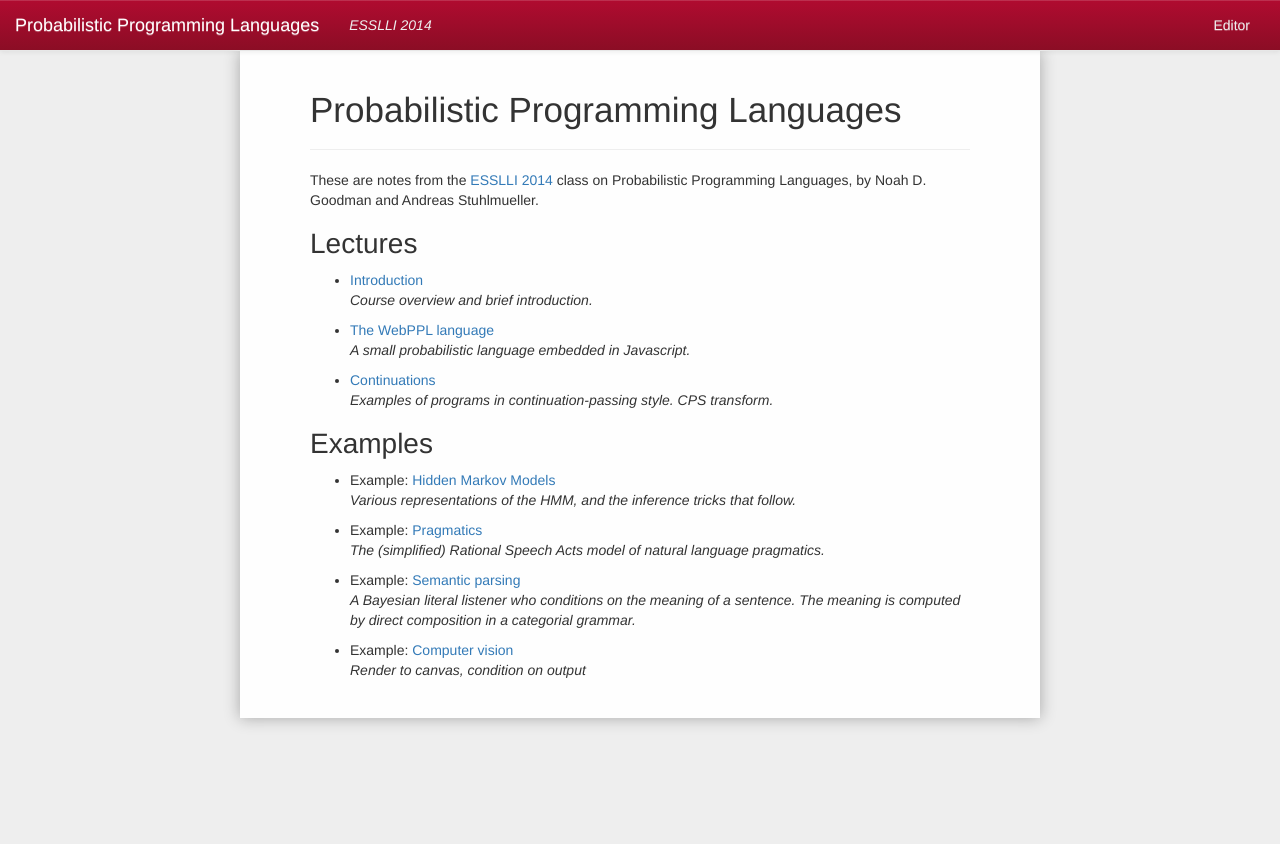
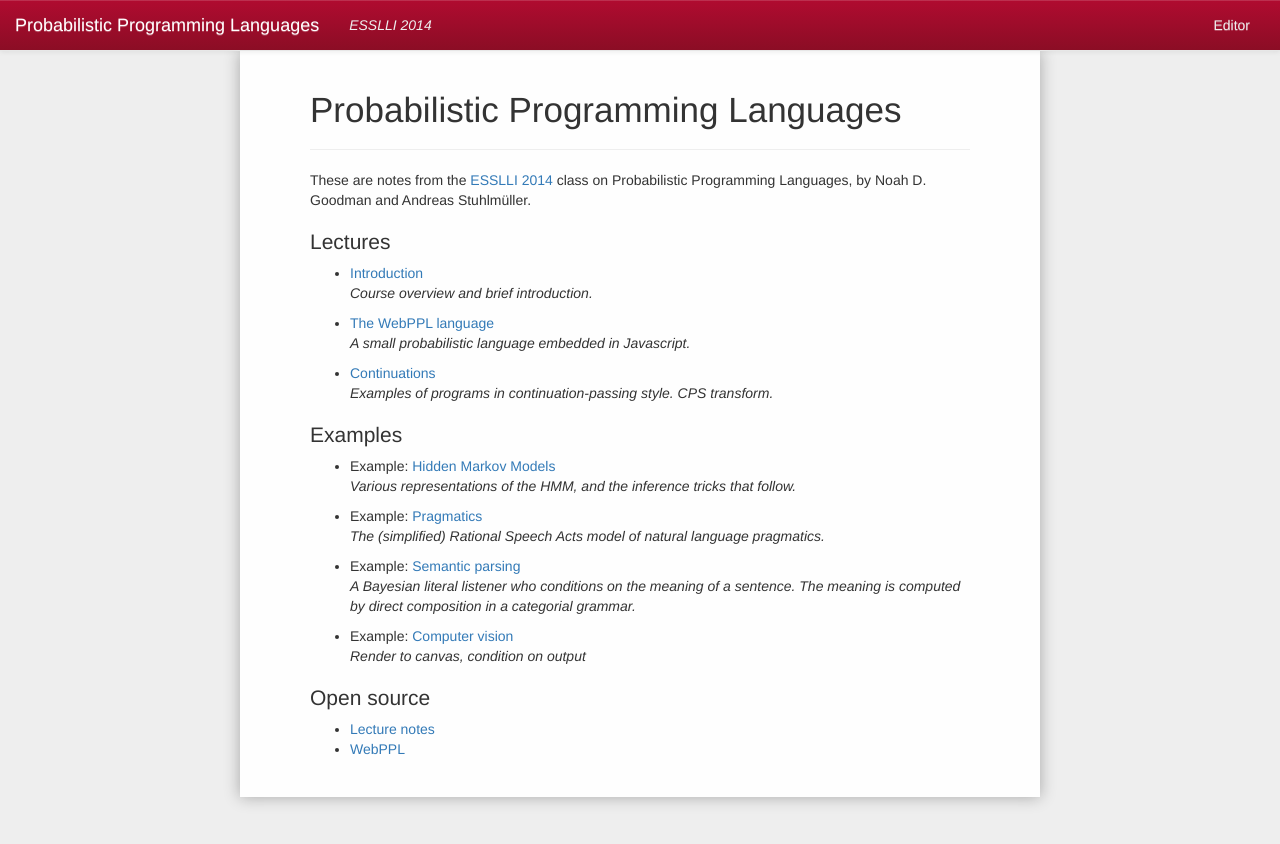
Before and after one commit to probmods/dippl, a Jekyll site: the page built from index.md, in a window 1280 px wide. Shown: the top 844 px of the page. Built offline with Jekyll 4.4.1, drawn with Linux system fonts in a browser that asks for light colours; nearby versions of some CDN libraries; library files that are not in the unit come from our copies; a script that is not in the unit is left out.

Commit message:
Update homepage

```diff
--- a/index.md
+++ b/index.md
@@ -7,11 +7,11 @@ title: Probabilistic Programming Languages
   <h1>Probabilistic Programming Languages</h1>
 </div>
 
-These are notes from the [ESSLLI 2014](http://www.esslli2014.info) class on Probabilistic Programming Languages, by Noah D. Goodman and Andreas Stuhlmueller.
+These are notes from the [ESSLLI 2014](http://www.esslli2014.info) class on Probabilistic Programming Languages, by Noah D. Goodman and Andreas Stuhlmüller.
 
 {% assign sorted_pages = site.pages | sort:"name" %}
 
-## Lectures
+### Lectures
 
 {% for p in sorted_pages %}
     {% if p.layout == 'lecture' %}
@@ -21,7 +21,7 @@ These are notes from the [ESSLLI 2014](http://www.esslli2014.info) class on Prob
 {% endfor %}
 
 
-## Examples
+### Examples
 
 {% for p in sorted_pages %}
     {% if p.layout == 'example' %}
@@ -29,3 +29,8 @@ These are notes from the [ESSLLI 2014](http://www.esslli2014.info) class on Prob
     <em>{{ p.description }}</em>
     {% endif %}
 {% endfor %}
+
+### Open source
+
+- [Lecture notes](https://github.com/probmods/esslli2014)
+- [WebPPL](https://github.com/probmods/webppl)
```
